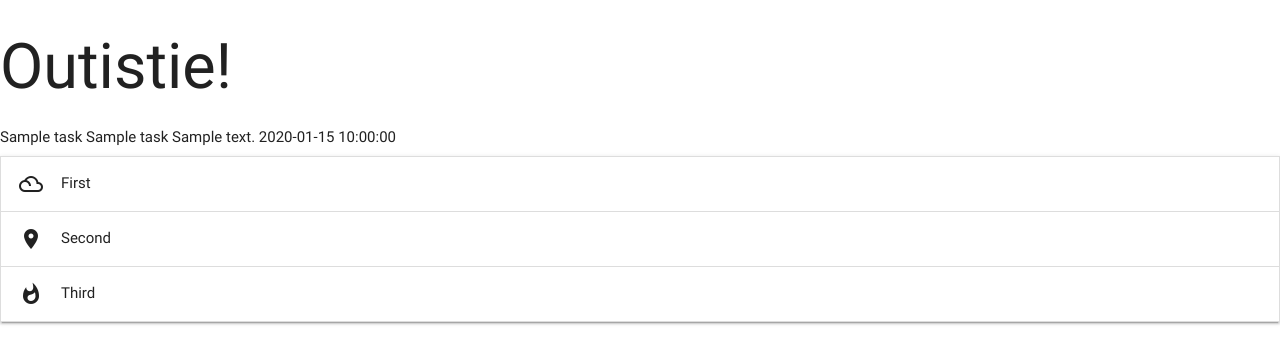
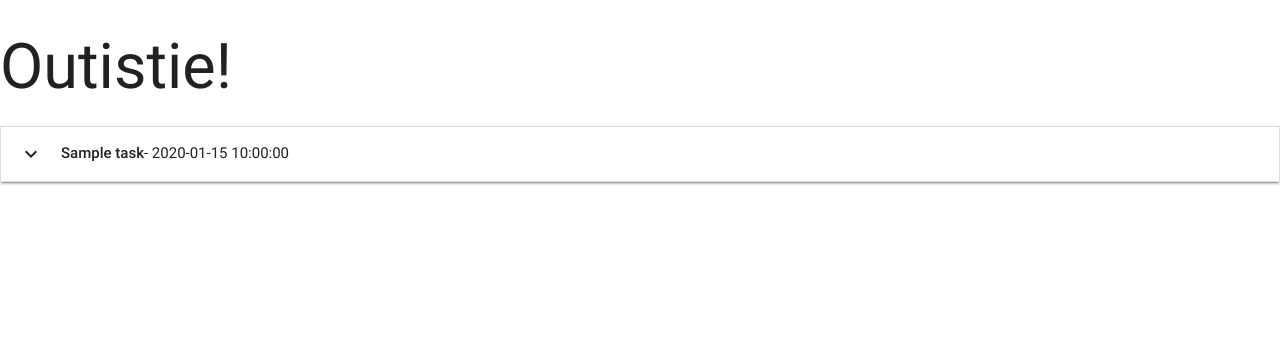
Before and after one commit to dejvoss/flask-task-manager, a Flask app: page / in a window 1280 px wide. Shown: the top 364 px of the page. Run offline with Flask 2, Linux system fonts and the light colour scheme; a database or web service that is not in the repository returns one stand-in record (values such as "Sample title"); some libraries are stand-ins or nearby versions.

Commit message:
Add collapsed list to display tasks in it as a for loop - when will be more tasks will be automatically displayed on the web

```diff
--- a/templates/tasks.html
+++ b/templates/tasks.html
@@ -1,27 +1,21 @@
-{% extends 'base.html' %}
-{% block content %}
+{% extends 'base.html' %} {% block content %}
+<ul class="collapsible">
+  {% for tasks in tasks %}
+  <li>
+    <div class="collapsible-header">
+      <i class="material-icons">expand_more</i>
+      <strong>{{tasks.task_name}} </strong> - {{tasks.due_date}}
+        {% if tasks.is_urgent  == True %}
+            <span class="material-icons">priority_high</span>
+        {% else %}
 
-{% for tasks in tasks %}
-{{tasks.task_name}}
-{{tasks.category_name}}
-{{tasks.task_description}}
-{{tasks.is_urgent}}
-{{tasks.due_date}}
-{% endfor %}
+        {% endif %}
+    </div>
+    <div class="collapsible-body">
+      <span> {{tasks.task_description}}</span>
+    </div>
+  </li>
 
-<ul class="collapsible">
-	<li>
-		<div class="collapsible-header"><i class="material-icons">filter_drama</i>First</div>
-		<div class="collapsible-body"><span>Lorem ipsum dolor sit amet.</span></div>
-	</li>
-	<li>
-		<div class="collapsible-header"><i class="material-icons">place</i>Second</div>
-		<div class="collapsible-body"><span>Lorem ipsum dolor sit amet.</span></div>
-	</li>
-	<li>
-		<div class="collapsible-header"><i class="material-icons">whatshot</i>Third</div>
-		<div class="collapsible-body"><span>Lorem ipsum dolor sit amet.</span></div>
-	</li>
+  {% endfor %}
 </ul>
-
 {% endblock %}
```
